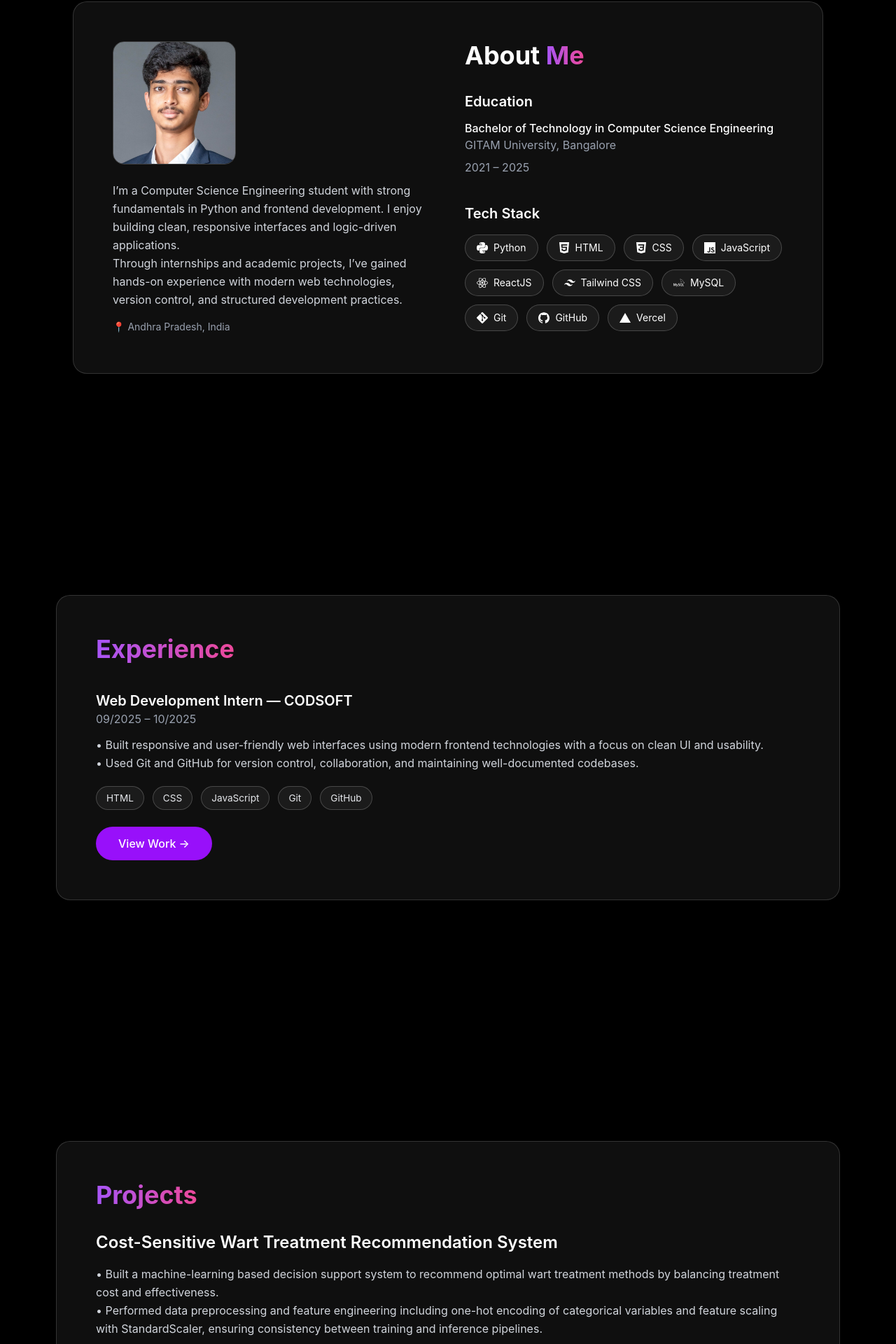
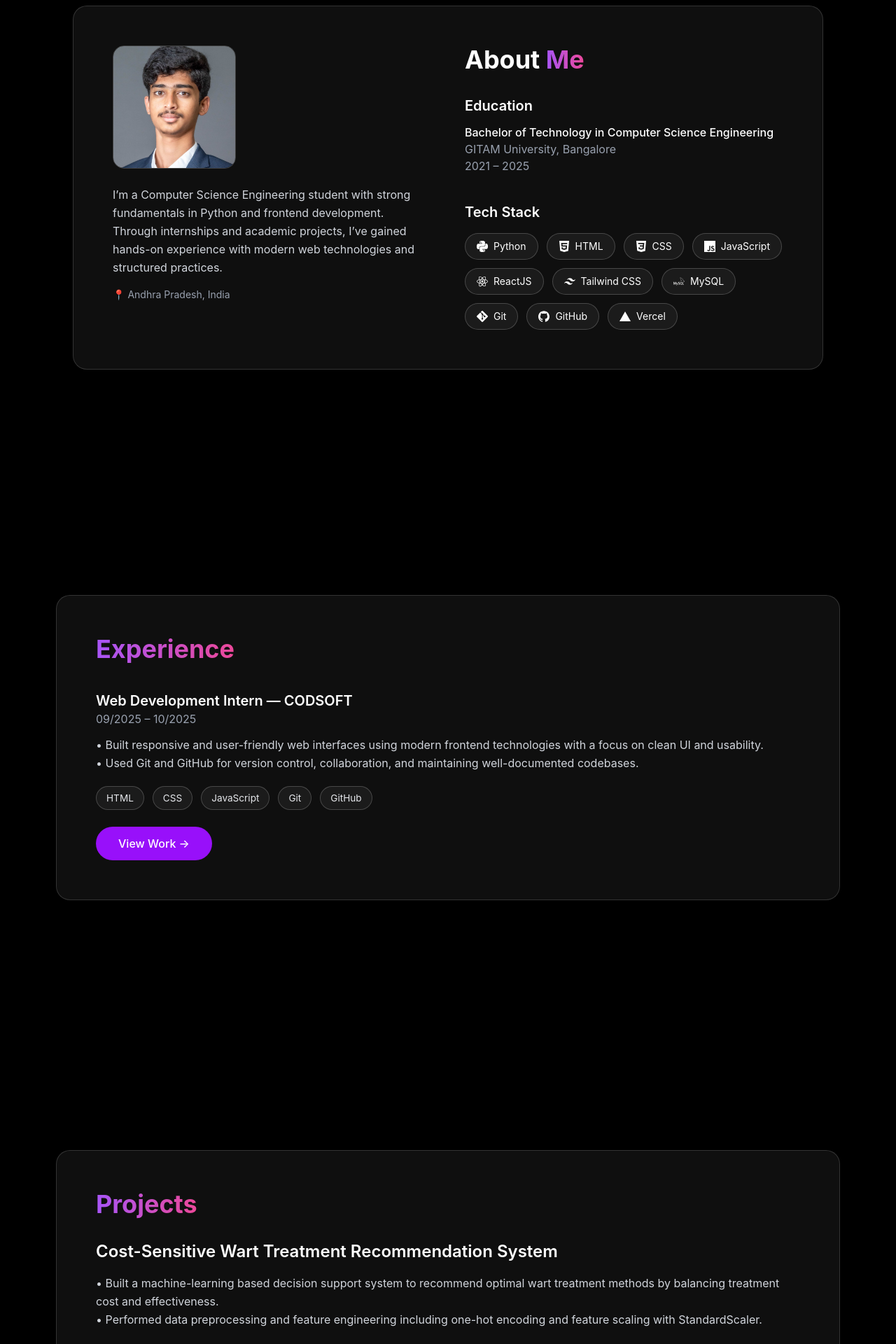
Before and after one commit to Srakeshvarma12/rakesh-portfolio, a React (Vite) app: page / in a window 1280 px wide. Shown: the part 932-2852 px from the top of the page at 70% size. Built offline with nearby package versions, Linux system fonts and the light colour scheme.

Commit message:
Remove scroll-based transforms to fix jitter

```diff
--- a/src/components/About.jsx
+++ b/src/components/About.jsx
@@ -2,39 +2,22 @@ import ScrollSection from "./ScrollSection";
 import { motion } from "framer-motion";
 import profileImg from "../assets/profile.jpg";
 import {
-  SiPython,
-  SiHtml5,
-  SiCss3,
-  SiJavascript,
-  SiReact,
-  SiTailwindcss,
-  SiMysql,
-  SiGit,
-  SiGithub,
-  SiVercel,
+  SiPython, SiHtml5, SiCss3, SiJavascript, SiReact,
+  SiTailwindcss, SiMysql, SiGit, SiGithub, SiVercel,
 } from "react-icons/si";
 
 export default function About() {
   return (
     <ScrollSection id="about">
       <motion.section
-      id="about"
         className="min-h-screen flex items-center justify-center px-6"
-      initial="hidden"
-      whileInView="show"
+        initial={{ opacity: 0 }}
+        whileInView={{ opacity: 1 }}
+        transition={{ duration: 0.8, ease: "easeOut" }}
         viewport={{ once: false, amount: 0.2 }}
-      variants={{
-        hidden: { opacity: 0, y: 150 },
-        show: {
-          opacity: 1,
-          y: 0,
-          transition: { duration: 1, ease: "easeOut" },
-        },
-      }}
       >
         <div className="relative z-10 max-w-6xl w-full grid md:grid-cols-2 gap-12 glass p-10 md:p-14">
-
-        {/* LEFT — Profile */}
+          {/* LEFT */}
           <div className="flex flex-col items-center md:items-start text-center md:text-left">
             <img
               src={profileImg}
@@ -44,14 +27,12 @@ export default function About() {
 
             <p className="text-gray-300 leading-relaxed">
               I’m a Computer Science Engineering student with strong fundamentals
-            in Python and frontend development. I enjoy building clean,
-            responsive interfaces and logic-driven applications.
+              in Python and frontend development.
             </p>
 
-          <p className="text-gray-300 leading-relaxed ">
+            <p className="text-gray-300 leading-relaxed">
               Through internships and academic projects, I’ve gained hands-on
-            experience with modern web technologies, version control, and
-            structured development practices.
+              experience with modern web technologies and structured practices.
             </p>
 
             <span className="text-sm text-gray-400 flex items-center gap-2 mt-4">
@@ -59,34 +40,22 @@ export default function About() {
             </span>
           </div>
 
-        {/* RIGHT — Education + Tech Stack */}
+          {/* RIGHT */}
           <div>
             <h2 className="text-3xl md:text-4xl font-bold mb-8">
               About <span className="gradient-text">Me</span>
             </h2>
 
-          {/* EDUCATION */}
             <div className="mb-10">
               <h3 className="text-xl font-semibold mb-3">Education</h3>
-
-            <div className="flex justify-between flex-wrap gap-2">
-              <div>
               <p className="font-medium text-white">
                 Bachelor of Technology in Computer Science Engineering
               </p>
-                <p className="text-gray-400">
-                  GITAM University, Bangalore
-                </p>
+              <p className="text-gray-400">GITAM University, Bangalore</p>
+              <p className="text-gray-400">2021 – 2025</p>
             </div>
 
-              <p className="text-gray-400">2021 – 2025</p>
-            </div>
-          </div>
-
-          {/* TECH STACK */}
-          <div>
             <h3 className="text-xl font-semibold mb-4">Tech Stack</h3>
-
             <div className="flex flex-wrap gap-3">
               <Skill icon={<SiPython />} name="Python" />
               <Skill icon={<SiHtml5 />} name="HTML" />
@@ -101,13 +70,11 @@ export default function About() {
             </div>
           </div>
         </div>
-      </div>
       </motion.section>
     </ScrollSection>
   );
 }
 
-/* Skill Pill Component */
 function Skill({ icon, name }) {
   return (
     <div className="flex items-center gap-2 px-4 py-2 rounded-full bg-white/5 border border-white/20 text-sm text-white">
--- a/src/components/Contact.jsx
+++ b/src/components/Contact.jsx
@@ -53,12 +53,13 @@ export default function Contact() {
       className="min-h-screen px-6 py-24 flex items-center justify-center"
     >
       <motion.div
-        initial={{ opacity: 0, y: 80 }}
-        whileInView={{ opacity: 1, y: 0 }}
-        transition={{ duration: 0.9, ease: "easeOut" }}
-        viewport={{ once: false, amount: 0.3 }}
-        className="glass max-w-4xl w-full rounded-3xl p-10 md:p-14"
-      >
+  initial={{ opacity: 0 }}
+  whileInView={{ opacity: 1 }}
+  transition={{ duration: 0.8, ease: "easeOut" }}
+  viewport={{ once: false, amount: 0.3 }}
+  className="glass max-w-4xl w-full rounded-3xl p-10 md:p-14"
+>
+
         {/* Heading */}
         <h2 className="text-3xl md:text-4xl font-bold mb-3">
           Contact <span className="gradient-text">Me</span>
--- a/src/components/Experience.jsx
+++ b/src/components/Experience.jsx
@@ -5,50 +5,31 @@ export default function Experience() {
     <motion.section
       id="experience"
       className="min-h-screen flex items-center justify-center px-6"
-      initial="hidden"
-      whileInView="show"
+      initial={{ opacity: 0 }}
+      whileInView={{ opacity: 1 }}
       viewport={{ once: false, amount: 0.2 }}
-      variants={{
-        hidden: { opacity: 0, y: 150 },
-        show: {
-          opacity: 1,
-          y: 0,
-          transition: {
-            duration: 1,
-            ease: "easeOut",
-          },
-        },
-      }}
+      transition={{ duration: 0.8, ease: "easeOut" }}
     >
-      <div
-        className="
-          relative z-10
-          max-w-6xl w-full
-          glass
-          p-10 md:p-14
-        "
-      >
+      <div className="relative z-10 max-w-6xl w-full glass p-10 md:p-14">
         <h2 className="text-3xl md:text-4xl font-bold mb-10">
           <span className="gradient-text">Experience</span>
         </h2>
 
-        {/* EXPERIENCE CARD */}
         <div className="space-y-6 text-gray-300">
           <div>
             <h3 className="text-xl font-semibold text-white">
               Web Development Intern — CODSOFT
             </h3>
-              <p className="text-gray-400">09/2025 – 10/2025</p>
+            <p className="text-gray-400">09/2025 – 10/2025</p>
 
             <p className="mt-3 leading-relaxed">
               • Built responsive and user-friendly web interfaces using modern
-              frontend technologies with a focus on clean UI and usability. <br />
-
+              frontend technologies with a focus on clean UI and usability.
+              <br />
               • Used Git and GitHub for version control, collaboration, and
               maintaining well-documented codebases.
             </p>
 
-            {/* TECH STACK */}
             <div className="flex flex-wrap gap-3 mt-5">
               <span className="tech-pill">HTML</span>
               <span className="tech-pill">CSS</span>
@@ -57,21 +38,11 @@ export default function Experience() {
               <span className="tech-pill">GitHub</span>
             </div>
 
-            {/* LIVE LINK */}
             <a
               href="https://srakeshvarma12.github.io/CODSOFT/"
               target="_blank"
               rel="noopener noreferrer"
-              className="
-                inline-flex items-center gap-2
-                mt-6
-                px-8 py-3
-                rounded-full
-                bg-purple-600
-                text-white font-medium
-                hover:bg-purple-700
-                transition
-              "
+              className="inline-flex items-center gap-2 mt-6 px-8 py-3 rounded-full bg-purple-600 text-white font-medium hover:bg-purple-700 transition"
             >
               View Work →
             </a>
--- a/src/components/Projects.jsx
+++ b/src/components/Projects.jsx
@@ -5,19 +5,12 @@ export default function Projects() {
     <motion.section
       id="projects"
       className="min-h-screen flex items-center justify-center px-6"
-      initial={{ opacity: 0, y: 120 }}
-      whileInView={{ opacity: 1, y: 0 }}
-      transition={{ duration: 1, ease: "easeOut" }}
+      initial={{ opacity: 0 }}
+      whileInView={{ opacity: 1 }}
+      transition={{ duration: 0.8, ease: "easeOut" }}
       viewport={{ once: false, amount: 0.2 }}
     >
-      <div
-        className="
-          relative z-10
-          max-w-6xl w-full
-          glass
-          p-10 md:p-14
-        "
-      >
+      <div className="relative z-10 max-w-6xl w-full glass p-10 md:p-14">
         <h2 className="text-3xl md:text-4xl font-bold mb-8">
           <span className="gradient-text">Projects</span>
         </h2>
@@ -29,25 +22,12 @@ export default function Projects() {
         <p className="text-gray-300 leading-relaxed mb-8">
           • Built a machine-learning based decision support system to recommend
           optimal wart treatment methods by balancing treatment cost and
-          effectiveness. <br />
-        • Performed data preprocessing and feature engineering including one-hot encoding of categorical variables
-          and feature scaling with StandardScaler, ensuring consistency between training and inference pipelines.
+          effectiveness.
+          <br />
+          • Performed data preprocessing and feature engineering including
+          one-hot encoding and feature scaling with StandardScaler.
         </p>
 
-        {/* <div className="flex flex-wrap gap-3 mb-10">
-          {["Python", "Machine Learning", "Scikit-learn", "Streamlit"].map(
-            tech => (
-              <span
-                key={tech}
-                className="px-4 py-1 rounded-full text-sm bg-white/10 border border-white/20 text-gray-200"
-              >
-                {tech}
-              </span>
-            )
-          )}
-        </div> */}
-
-        {/* TECH STACK */}
         <div className="flex flex-wrap gap-3 mt-5">
           <span className="tech-pill">Python</span>
           <span className="tech-pill">Machine Learning</span>
@@ -55,17 +35,14 @@ export default function Projects() {
           <span className="tech-pill">Streamlit</span>
           <span className="tech-pill">Pickle</span>
         </div>
+
         <br />
+
         <a
           href="https://project---wart-treatment-gh7exzv3va8liynunuxemu.streamlit.app/"
           target="_blank"
           rel="noopener noreferrer"
-          className="
-            inline-flex items-center gap-2
-            px-8 py-3 rounded-full
-            bg-purple-600 hover:bg-purple-700
-            transition text-white font-medium
-          "
+          className="inline-flex items-center gap-2 px-8 py-3 rounded-full bg-purple-600 hover:bg-purple-700 transition text-white font-medium"
         >
           Live Demo →
         </a>
```
Lines whose indentation alone changed are shown as unchanged.
